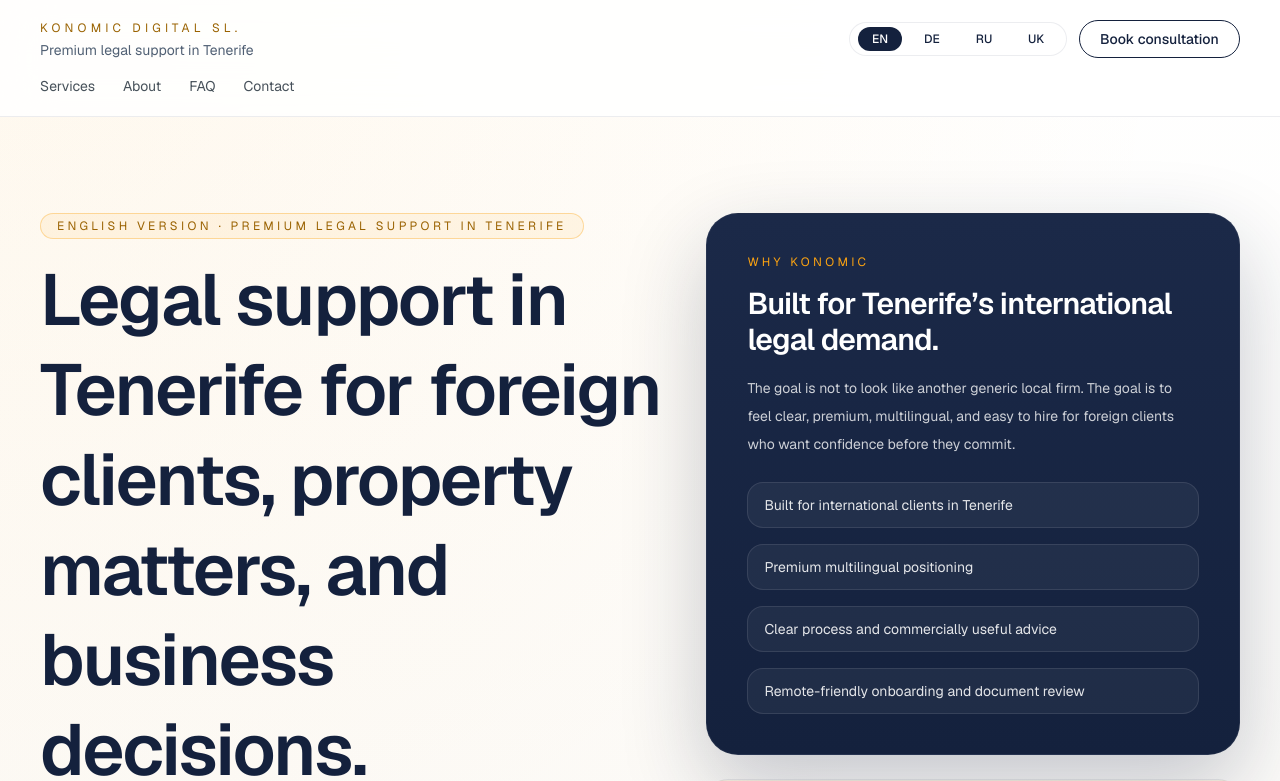
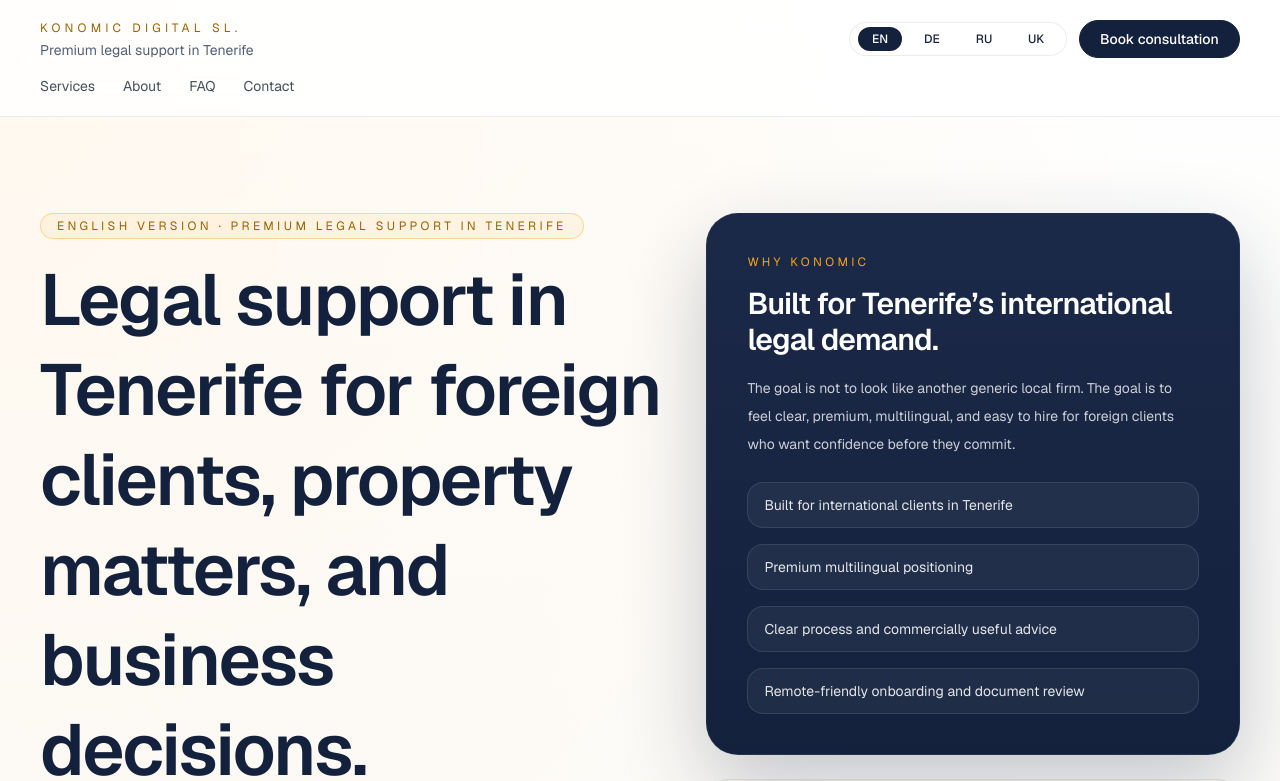
Before and after one commit to heaodoff/konomic, a Next.js app in the folder konomic-site/: page /en in a window 1280 px wide. Shown: the top 781 px of the page. Built offline with nearby package versions, Linux system fonts and the light colour scheme.

Commit message:
Fix consultation CTA contrast in header

```diff
--- a/konomic-site/src/components/SiteShell.tsx
+++ b/konomic-site/src/components/SiteShell.tsx
@@ -30,9 +30,9 @@
               </div>
               <Link
                 href={`/${locale}/book-consultation`}
-                className="ui-button ui-button-secondary hidden rounded-full border border-[#14213d] px-5 py-2 text-sm font-medium hover:bg-[#14213d] hover:text-white sm:inline-flex"
+                className="ui-button ui-button-primary hidden rounded-full border border-[#14213d] bg-[#14213d] px-5 py-2 text-sm font-medium text-white hover:bg-[#0d1528] hover:text-white sm:inline-flex"
               >
-                {copy.nav.book}
+                <span className="text-white">{copy.nav.book}</span>
               </Link>
             </div>
           </div>
@@ -68,9 +68,9 @@
 
             <Link
               href={`/${locale}/book-consultation`}
-              className="ui-button ui-button-secondary inline-flex items-center justify-center rounded-full border border-[#14213d] px-5 py-2.5 text-sm font-medium hover:bg-[#14213d] hover:text-white"
+              className="ui-button ui-button-primary inline-flex items-center justify-center rounded-full border border-[#14213d] bg-[#14213d] px-5 py-2.5 text-sm font-medium text-white hover:bg-[#0d1528] hover:text-white"
             >
-              {copy.nav.book}
+              <span className="text-white">{copy.nav.book}</span>
             </Link>
           </div>
         </div>
```
